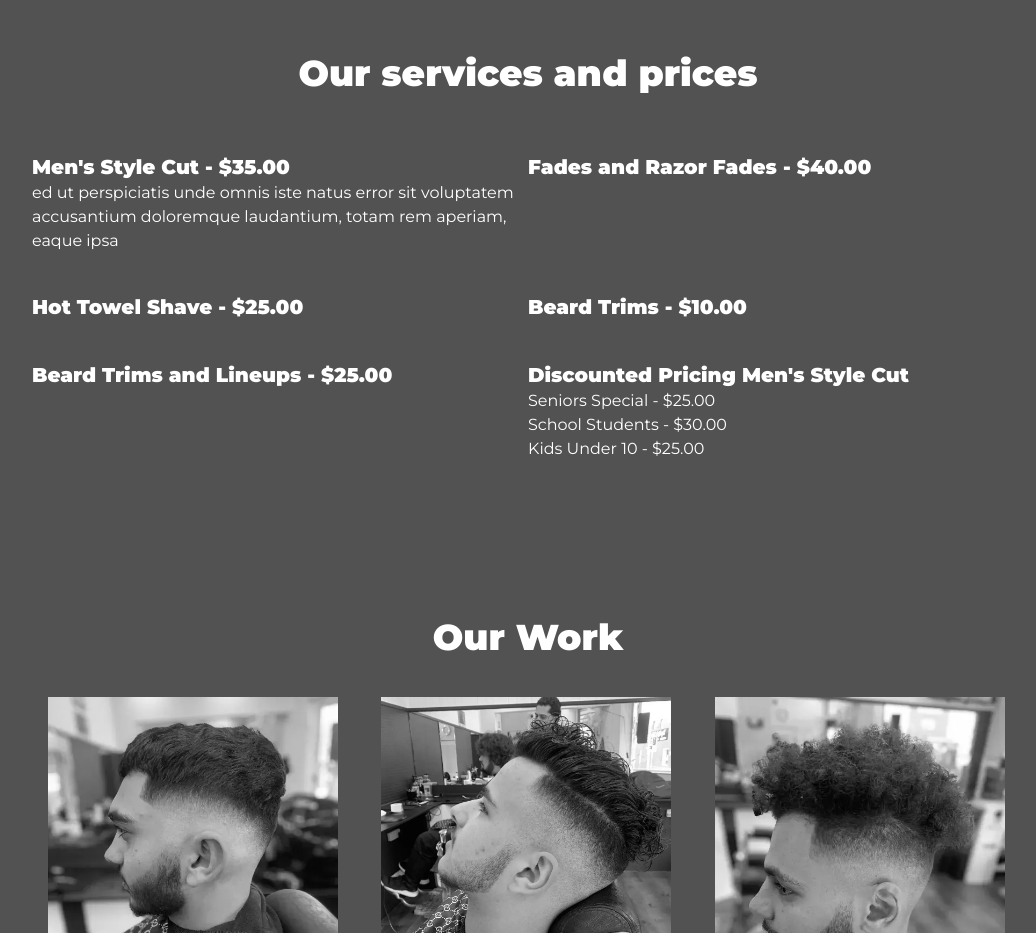
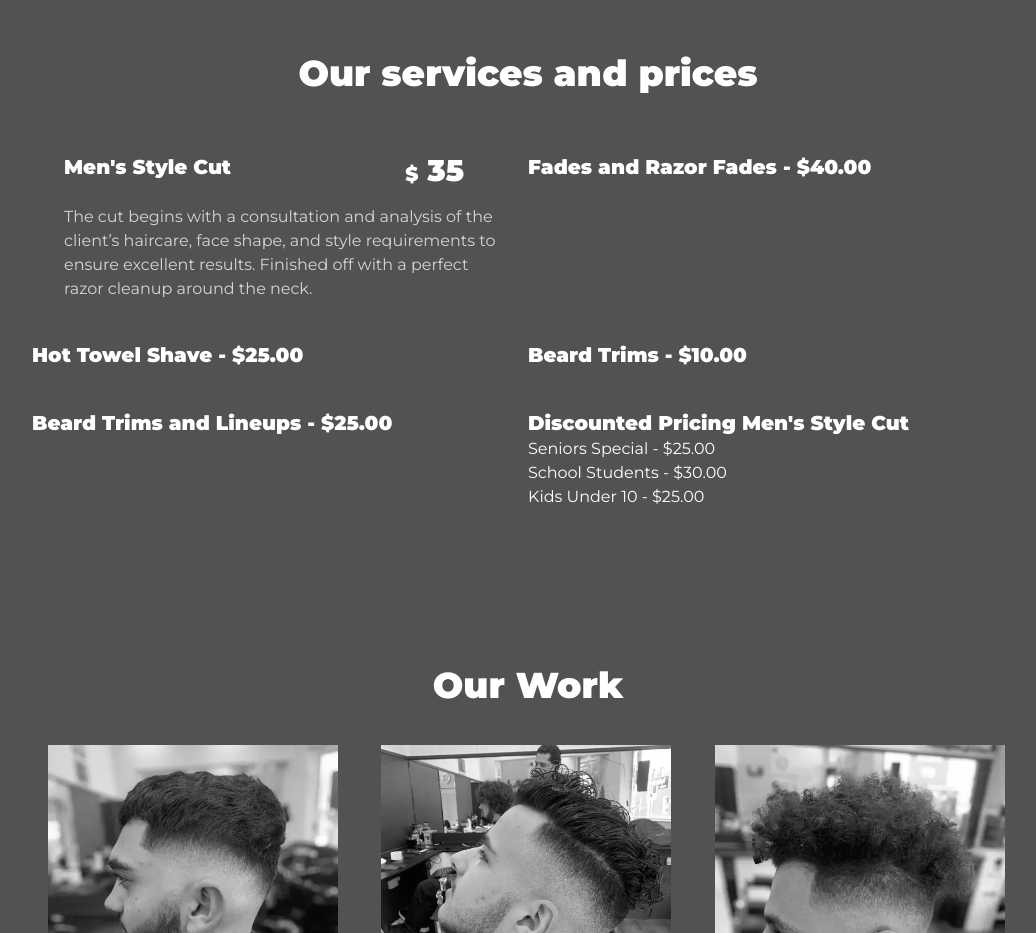
Before and after one commit to asimsheikh/toprydebarbershop, a Next.js app: page /temp in a window 1280 px wide. Shown: the part 1220-2153 px from the top of the page, without its empty margins (112-1148 px from the left). Built offline with nearby package versions, Linux system fonts and the light colour scheme.

Commit message:
New design for services section, adding description to mens style cut

```diff
--- a/src/components/Services.jsx
+++ b/src/components/Services.jsx
@@ -5,13 +5,19 @@ const Services = () => {
                 Our services and prices
             </h1>
             <div class="service-list pt-10 sm:grid sm:grid-cols-2 sm:mx-32">
-                <div class="service-item py-5">
-                <h3 class="font-bold text-xl">Men's Style Cut - $35.00</h3>
-                <p class="">
-                    ed ut perspiciatis unde omnis iste natus error sit voluptatem
-                    accusantium doloremque laudantium, totam rem aperiam, eaque ipsa
-                </p>
+
+                <div class="service-item py-5 p-4 mx-4">
+                    <div class="flex flex-row justify-between">
+                        <div class="font-bold text-xl">Men's Style Cut</div>
+                        <div class="font-bold text-3xl pr-8"><span class="text-xl">$</span> 35</div>
+                    </div>
+                    <p class="text-gray-300 mt-4">
+                        The cut begins with a consultation and analysis of the client’s
+                        haircare, face shape, and style requirements to ensure excellent results.
+                        Finished off with a perfect razor cleanup around the neck.
+                    </p>
                 </div>
+
                 <div class="service-item py-5">
                 <h3 class="font-bold text-xl">Fades and Razor Fades - $40.00</h3>
                 <p class="hidden">
@@ -19,6 +25,7 @@ const Services = () => {
                     accusantium doloremque laudantium, totam rem aperiam, eaque ipsa
                 </p>
                 </div>
+
                 <div class="service-item py-5">
                 <h3 class="font-bold text-xl">Hot Towel Shave - $25.00</h3>
                 <p class="hidden">
@@ -26,6 +33,7 @@ const Services = () => {
                     accusantium doloremque laudantium, totam rem aperiam, eaque ipsa
                 </p>
                 </div>
+
                 <div class="service-item py-5">
                 <h3 class="font-bold text-xl">Beard Trims - $10.00</h3>
                 <p class="hidden">
@@ -33,6 +41,7 @@ const Services = () => {
                     accusantium doloremque laudantium, totam rem aperiam, eaque ipsa
                 </p>
                 </div>
+
                 <div class="service-item py-5">
                 <h3 class="font-bold text-xl">Beard Trims and Lineups - $25.00</h3>
                 <p class="hidden">
@@ -40,6 +49,7 @@ const Services = () => {
                     accusantium doloremque laudantium, totam rem aperiam, eaque ipsa
                 </p>
                 </div>
+
                 <div class="service-item py-5">
                 <h3 class="font-bold text-xl">
                     Discounted Pricing Men's Style Cut
```
